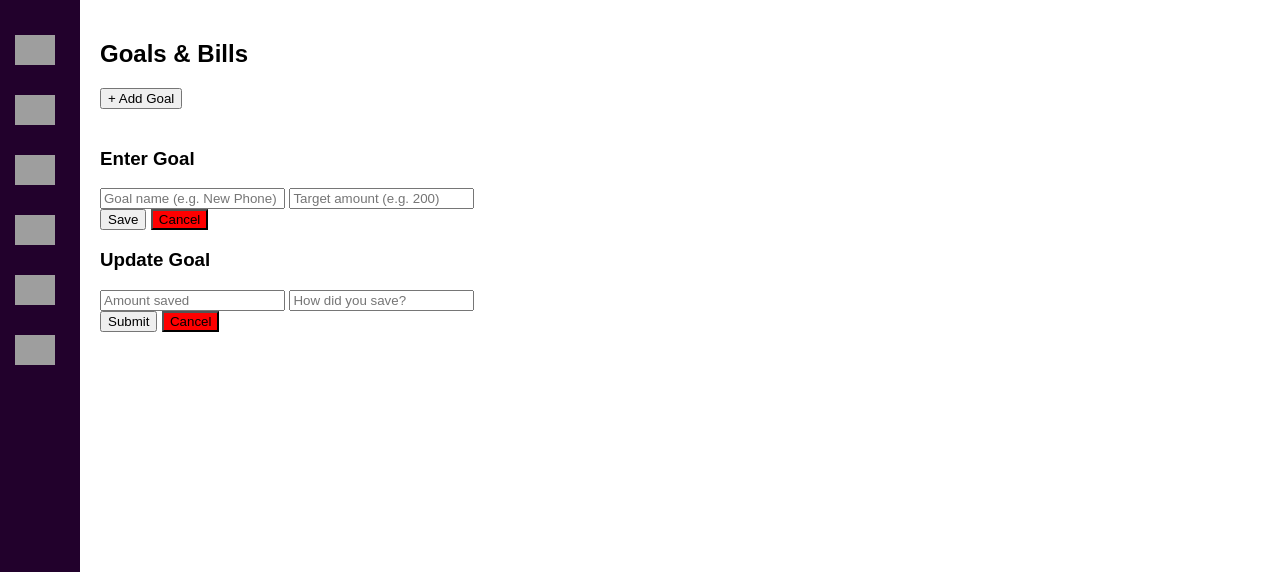
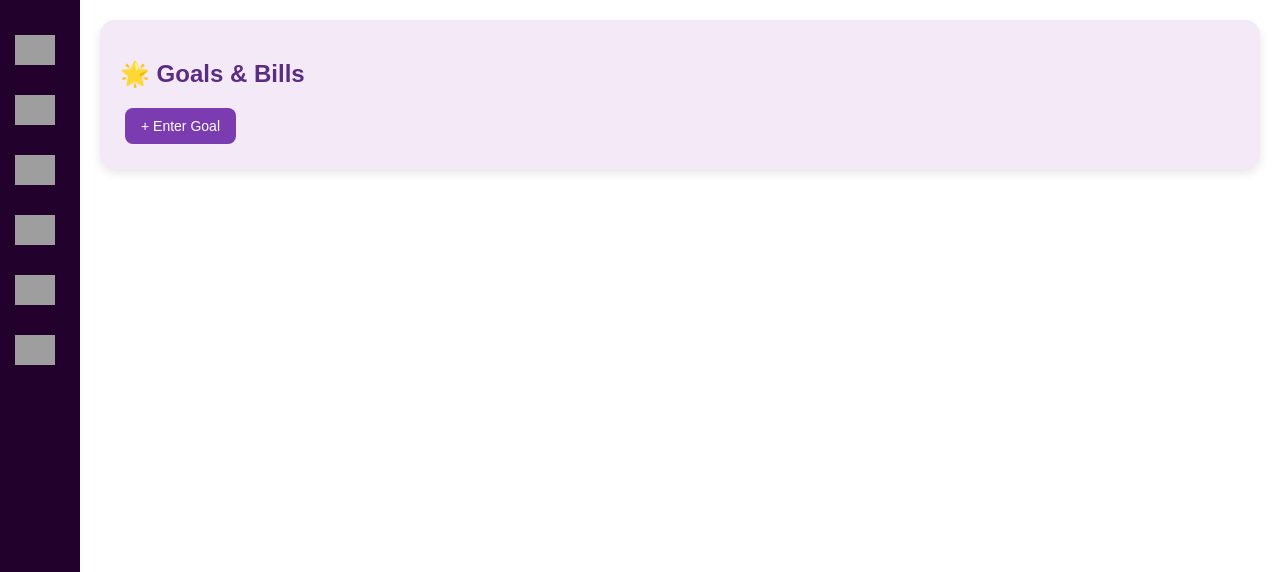
Before and after one commit to rish497/RecessHackathon_Backend, a Flask app: page / in a window 1280 px wide. Shown: the top 572 px of the page. Run offline with Flask 3, Linux system fonts and the light colour scheme; grey boxes are pictures that could not be loaded.

Commit message:
Added lots of new features

```diff
--- a/app.py
+++ b/app.py
@@ -1,10 +1,31 @@
-from flask import Flask, render_template
+from flask import Flask, render_template, request, jsonify
+from google import genai
+from google.genai import types
 
 app = Flask(__name__)
 
+client = genai.Client()  # assumes your GOOGLE_API_KEY is set in environment
+
+@app.route("/chat", methods=["POST"])
+def chat():
+    user_message = request.json.get("message", "")
+    try:
+        response = client.models.generate_content(
+            model="gemini-2.5-flash",  # choose your model
+            contents=user_message,
+            config=types.GenerateContentConfig(
+                thinking_config=types.ThinkingConfig(thinking_budget=0)
+            )
+        )
+        bot_reply = response.text or "Sorry, no reply."
+    except Exception as e:
+        bot_reply = "Sorry, something went wrong."
+
+    return jsonify({"response": bot_reply})
+
 @app.route("/")
 def home():
-    return render_template("index.html")  # serve HTML with button
+    return render_template("index.html")
 
 if __name__ == "__main__":
     app.run(debug=True)
--- a/templates/index.html
+++ b/templates/index.html
@@ -124,102 +141,350 @@ body { margin:0; font-family: Arial, sans-serif; display:flex; height:100vh; }
     <p>Money spent: $200</p>
   </div>
 
+
+  <!---GOAL AND BILL PAGE START-->
   <div id="goalsBills" class="section">
-    <h2>Goals & Bills</h2>
+    <h2>🌟 Goals & Bills</h2>
 
-    <!-- Add Goal Button -->
-    <button onclick="openGoalPopup()" style="margin-bottom: 20px;">+ Add Goal</button>
+    <!-- Buttons -->
+    <button class="btn" onclick="openGoalModal()">+ Enter Goal</button>
+    <button id="updateBtn" class="btn secondary" onclick="openUpdateModal()" style="display:none;">✏️ Update Goal</button>
 
-    <!-- Popup to add goal -->
-    <div id="goalPopup" class="popup">
-        <h3>Enter Goal</h3>
-        <input type="text" id="goalName" placeholder="Goal name (e.g. New Phone)">
-        <input type="number" id="goalTarget" placeholder="Target amount (e.g. 200)">
-        <br>
-        <button onclick="saveGoal()">Save</button>
-        <button onclick="closeGoalPopup()" style="background-color: red;">Cancel</button>
+    <!-- Goal List -->
+    <div id="goalList"></div>
+
+    <!-- Enter Goal Modal -->
+    <div id="goalModal" class="modal">
+        <div class="modal-content">
+        <span class="close" onclick="closeModal('goalModal')">&times;</span>
+        <h3>🎯 Enter a New Goal</h3>
+        <input type="text" id="goalName" placeholder="Goal name">
+        <input type="number" id="goalTarget" placeholder="Target amount">
+        <button class="btn" onclick="addGoal()">Save Goal</button>
+        </div>
     </div>
 
-    <!-- Update Goal Popup -->
-    <div id="updatePopup" class="popup">
-        <h3>Update Goal</h3>
-        <input type="number" id="savedAmount" placeholder="Amount saved">
-        <input type="text" id="savedMethod" placeholder="How did you save?">
-        <br>
-        <button id="updateSubmitBtn">Submit</button>
-        <button onclick="closeUpdatePopup()" style="background-color: red;">Cancel</button>
+    <!-- Update Goal Modal -->
+    <div id="updateModal" class="modal">
+        <div class="modal-content">
+        <span class="close" onclick="closeModal('updateModal')">&times;</span>
+        <h3>💰 Update Goal</h3>
+        <select id="goalSelect"></select>
+        <input type="number" id="goalSaved" placeholder="Amount saved">
+        <textarea id="goalNote" placeholder="Reason for this saving..." rows="2" style="width: 90%; margin: 8px 0; border-radius: 8px; padding: 8px;"></textarea>
+        <button class="btn secondary" onclick="updateGoal()">Update</button>
+
+        </div>
+    </div>
     </div>
 
-    <!-- Goals will appear here -->
-    <div id="goalsList"></div>
-    </div>
+    <style>
+    /* General Section */
+    #goalsBills {
+    background: #f3e9f7; /* light purple */
+    padding: 20px;
+    border-radius: 15px;
+    box-shadow: 0 4px 10px rgba(0,0,0,0.1);
+    }
+
+    #goalsBills h2 {
+    color: #5a2d82; /* deep purple */
+    margin-bottom: 15px;
+    }
+
+    /* Buttons */
+    .btn {
+    background: #7b3cb1;
+    color: white;
+    border: none;
+    padding: 10px 16px;
+    border-radius: 8px;
+    cursor: pointer;
+    margin: 5px;
+    font-size: 14px;
+    transition: background 0.3s;
+    }
+    .btn:hover {
+    background: #9c55d4;
+    }
+    .btn.secondary {
+    background: #5a2d82;
+    }
+    .btn.secondary:hover {
+    background: #7b3cb1;
+    }
+
+    /* Modal styles */
+    .modal {
+    display: none;
+    position: fixed;
+    z-index: 10;
+    left: 0; top: 0;
+    width: 100%; height: 100%;
+    background-color: rgba(0,0,0,0.5);
+    }
+    .modal-content {
+    background: #fff;
+    margin: 10% auto;
+    padding: 20px;
+    width: 320px;
+    border-radius: 12px;
+    text-align: center;
+    box-shadow: 0 5px 15px rgba(0,0,0,0.2);
+    }
+    .modal-content h3 {
+    margin-bottom: 15px;
+    color: #5a2d82;
+    }
+    .modal-content input, .modal-content select {
+    width: 90%;
+    padding: 10px;
+    margin: 8px 0;
+    border: 1px solid #ccc;
+    border-radius: 8px;
+    }
+    .close {
+    float: right;
+    font-size: 20px;
+    cursor: pointer;
+    color: #5a2d82;
+    }
+
+    /* Progress bar */
+.progress-bar {
+  height: 22px;
+  width: 0%; /* starts empty */
+  background: linear-gradient(90deg, #7b3cb1, #9c55d4); /* purple gradient */
+  text-align: center;
+  color: white;
+  font-size: 12px;
+  line-height: 22px;
+  border-radius: 10px;
+  transition: width 0.4s ease;
+}
+    </style>
 
     <script>
-    /* Popup control */
-    function openGoalPopup() { document.getElementById("goalPopup").style.display = "block"; }
-    function closeGoalPopup() { document.getElementById("goalPopup").style.display = "none"; }
-    function openUpdatePopup() { document.getElementById("updatePopup").style.display = "block"; }
-    function closeUpdatePopup() { document.getElementById("updatePopup").style.display = "none"; }
+    let goals = {};
 
-    /* Save a new goal */
-    function saveGoal() {
+    function openGoalModal(){
+    document.getElementById("goalModal").style.display="block";
+    }
+    function openUpdateModal(){
+    document.getElementById("updateModal").style.display="block";
+    // populate dropdown
+    let select = document.getElementById("goalSelect");
+    select.innerHTML = "";
+    for(let g in goals){
+        let opt = document.createElement("option");
+        opt.value = g;
+        opt.textContent = g;
+        select.appendChild(opt);
+    }
+    }
+    function closeModal(id){
+    document.getElementById(id).style.display="none";
+    }
+
+    // Add new goal
+    function addGoal() {
         let name = document.getElementById("goalName").value;
         let target = parseFloat(document.getElementById("goalTarget").value);
+        if (!name || !target) return alert("Fill both fields!");
 
-    if (!name || !target) { alert("Please enter goal name and target amount."); return; }
+        // Initialize goal with history array
+        goals[name] = { target: target, saved: 0, history: [] };
 
-    let goalCard = document.createElement("div");
-    goalCard.className = "goal";
-    goalCard.innerHTML = `
-        <h3>${name}</h3>
-        <p>Target: $${target}</p>
-        <div class="progress-container">
-        <div class="progress-bar" id="bar-${name}">0%</div>
-        </div>
-        <button onclick="openUpdate('${name}', ${target})">Update</button>
+        let list = document.getElementById("goalList");
+        let div = document.createElement("div");
+        div.id = "goal-" + name;
+        div.style.marginTop = "20px"; // spacing between goals
+        div.innerHTML = `
+            <h4>${name} ($0 / $${target})</h4>
+            <div class="progress-bar" id="bar-${name}" style="width:1%;">0%</div>
+            <button class="history-btn" onclick="showHistory('${name}')">View History</button>
         `;
+        list.appendChild(div);
 
-    document.getElementById("goalsList").appendChild(goalCard);
-    closeGoalPopup();
-    document.getElementById("goalName").value = "";
-    document.getElementById("goalTarget").value = "";
+        document.getElementById("updateBtn").style.display = "inline-block"; // show update button
+        closeModal("goalModal");
     }
 
-    /* Open update popup and save current goal reference */
-    let currentGoalName = "";
-    let currentGoalTarget = 0;
-    function openUpdate(name, target) {
-    currentGoalName = name;
-    currentGoalTarget = target;
-    openUpdatePopup();
+
+    //History Button
+    function showHistory(name){
+        let history = goals[name].history;
+        let modal = document.createElement("div");
+        modal.className = "modal";
+        modal.innerHTML = `
+            <div class="modal-content">
+                <span class="close" onclick="this.parentElement.parentElement.remove()">&times;</span>
+                <h3>History for ${name}</h3>
+                <ul>
+                    ${history.map(h => `<li>$${h.amount} - ${h.note} (${h.date})</li>`).join("<br><br>")}
+                </ul>
+
+            </div>
+        `;
+        document.body.appendChild(modal);
+        modal.style.display = "block";
     }
 
-    /* Submit update for goal */
-    document.getElementById("updateSubmitBtn").addEventListener("click", function() {
-    let saved = parseFloat(document.getElementById("savedAmount").value);
-    let method = document.getElementById("savedMethod").value;
 
-    if (!saved || saved < 0) { alert("Enter a valid saved amount."); return; }
+    // Update goal progress
+    function updateGoal(){
+    let name = document.getElementById("goalSelect").value;
+    let amount = parseFloat(document.getElementById("goalSaved").value);
+    if(!amount) return alert("Enter amount!");
 
-    let percent = Math.min((saved / currentGoalTarget) * 100, 100).toFixed(1);
-    let bar = document.getElementById("bar-" + currentGoalName);
+    goals[name].saved += amount;
+    let percent = Math.min((goals[name].saved / goals[name].target) * 100, 100).toFixed(1);
+
+    document.querySelector("#goal-" + name + " h4").innerText =
+        `${name} ($${goals[name].saved} / $${goals[name].target})`;
+
+    let bar = document.getElementById("bar-" + name);
     bar.style.width = percent + "%";
     bar.innerText = percent + "%";
 
-    alert(`You saved $${saved} by ${method}`); // optional feedback
-    closeUpdatePopup();
+    closeModal("updateModal");
+    goals[name].history.push({
+        amount: amount,
+        note: document.getElementById("goalNote")?.value || "No note",
+        date: new Date().toLocaleString()
+    });
+    }
+    </script>
+<!---GOAL AND BILL PAGE END-->
 
-    // Clear inputs
-    document.getElementById("savedAmount").value = "";
-    document.getElementById("savedMethod").value = "";
-    });
-    </script>
+<!--GEMINI CHATBOT START-->
+<div id="chatbot" class="section">
+    <h2>Chatbot 🤖</h2>
+    <p>Talk to the bot for advice or search for better plans.</p>
+
+    <!-- Chat box -->
+    <div id="chatbox" class="chatbox"></div>
+
+    <!-- Input area -->
+    <div class="chat-input">
+        <input type="text" id="userInput" placeholder="Type your message..." />
+        <button class="btn" onclick="sendMessage()">Send</button>
+    </div>
 </div>
 
-  <div id="chatbot" class="section">
-    <h2>Chatbot</h2>
-    <p>Talk to the bot for advice or search for better plans.</p>
-  </div>
+<!-- Include marked.js for Markdown support -->
+<script src="https://cdn.jsdelivr.net/npm/marked/marked.min.js"></script>
+
+<style>
+/* Chatbox styling */
+.chatbox {
+    width: 100%;
+    height: 400px;
+    border: 1px solid #ccc;
+    border-radius: 12px;
+    background: #f3e9f7;  /* light purple */
+    overflow-y: auto;
+    padding: 10px;
+    margin-top: 10px;
+    box-shadow: 0 3px 8px rgba(0,0,0,0.08);
+}
+
+/* Chat input styling */
+.chat-input {
+    margin-top: 10px;
+    display: flex;
+    gap: 10px;
+}
+
+.chat-input input {
+    flex: 1;
+    padding: 10px;
+    border-radius: 8px;
+    border: 1px solid #ccc;
+    font-size: 14px;
+}
+
+.chat-input button {
+    background: #7b3cb1; /* purple theme button */
+    color: white;
+    border: none;
+    border-radius: 8px;
+    padding: 10px 16px;
+    cursor: pointer;
+    font-size: 14px;
+    transition: background 0.3s;
+}
+
+.chat-input button:hover {
+    background: #9c55d4;
+}
+
+/* Chat messages */
+.chatbox div {
+    margin-bottom: 8px;
+    padding: 6px 10px;
+    border-radius: 8px;
+    word-wrap: break-word;
+}
+
+/* Bot messages */
+.bot-msg {
+    background: #e6d6f0; /* slightly darker purple */
+    text-align: left;
+}
+
+/* User messages */
+.user-msg {
+    background: #d1c1e8; /* lighter purple */
+    text-align: right;
+}
+
+/* Bold and strong styling */
+.bot-msg b, .bot-msg strong {
+    color: #5a2d82; /* deep purple */
+}
+
+/* Lists in bot messages */
+.bot-msg ul {
+    padding-left: 20px;
+    margin: 5px 0;
+}
+.bot-msg li {
+    margin-bottom: 4px;
+}
+</style>
+
+<script>
+async function sendMessage() {
+    const input = document.getElementById("userInput");
+    const message = input.value.trim();
+    if (!message) return;
+
+    const chatbox = document.getElementById("chatbox");
+    // Show user's message
+    chatbox.innerHTML += `<div class="user-msg"><b>You:</b> ${message}</div>`;
+    input.value = "";
+
+    try {
+        const response = await fetch("/chat", {
+            method: "POST",
+            headers: { "Content-Type": "application/json" },
+            body: JSON.stringify({ message })
+        });
+        const data = await response.json();
+        // Convert bot's Markdown response to HTML
+        const html = marked.parse(data.response);
+        chatbox.innerHTML += `<div class="bot-msg"><b>Bot:</b> ${html}</div>`;
+    } catch (err) {
+        chatbox.innerHTML += `<div class="bot-msg"><b>Bot:</b> Sorry, something went wrong.</div>`;
+    }
+
+    chatbox.scrollTop = chatbox.scrollHeight;
+}
+</script>
+
+
+<!--GEMINI CHATBOT END-->
 
   <div id="courses" class="section">
     <h2>Money Courses</h2>
```
Also changed, not shown: other parts of templates/index.html (+34 -17 lines), 1 other file. Lines whose indentation alone changed are shown as unchanged.
